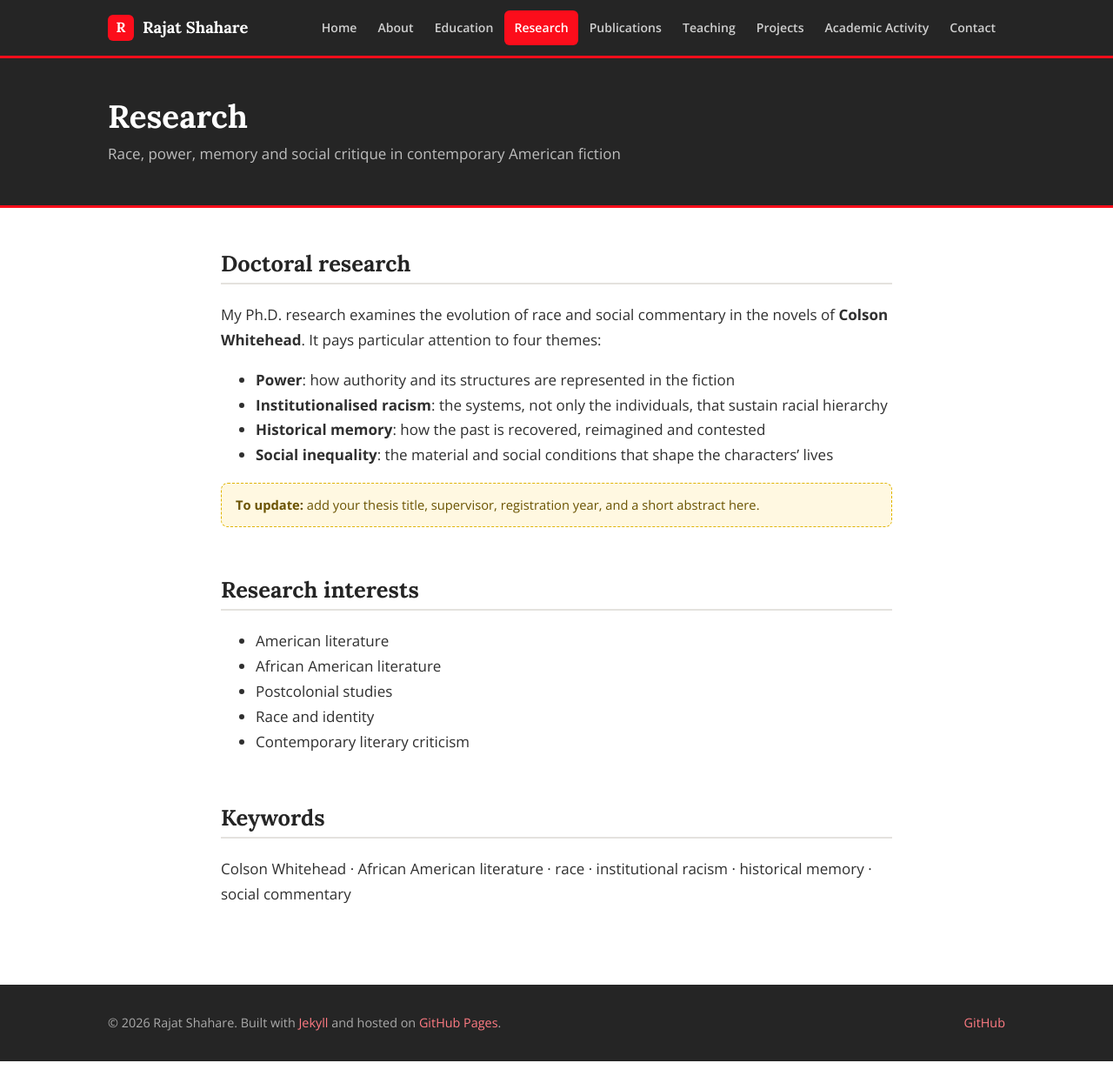
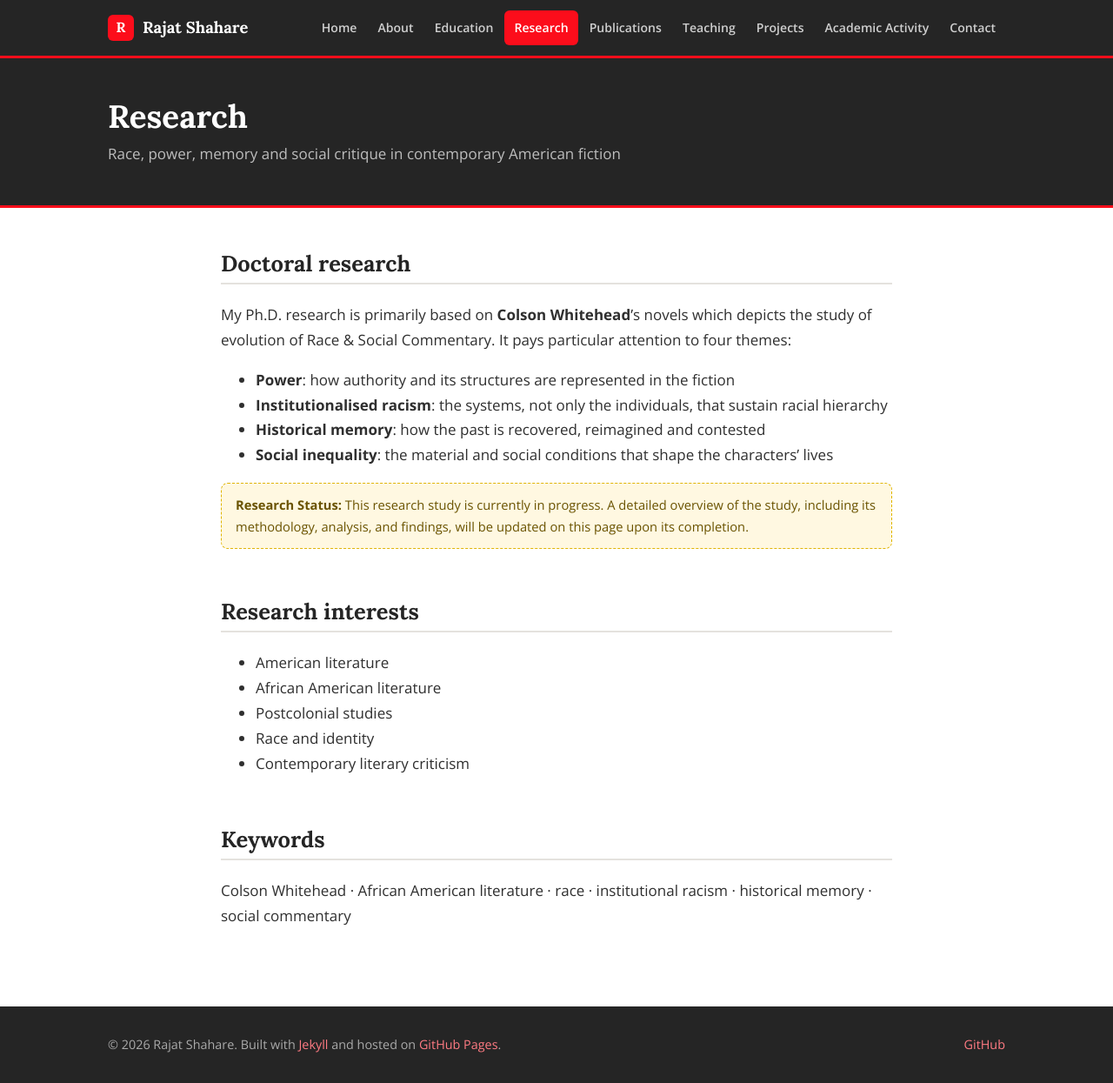
Before and after one commit to therajatshahare/therajatshahare.github.io, a Jekyll site: the page built from research.md, in a window 1280 px wide and 1245 px high. Shown: the whole window at 87% size. Built offline with Jekyll 4.4.1, drawn with Linux system fonts in a browser that asks for light colours.

Commit message:
Update research.md

```diff
--- a/research.md
+++ b/research.md
@@ -6,14 +6,14 @@ permalink: /research/
 ---
 ## Doctoral research
 
-My Ph.D. research examines the evolution of race and social commentary in the novels of **Colson Whitehead**. It pays particular attention to four themes:
+My Ph.D. research is primarily based on **Colson Whitehead**'s novels which depicts the study of evolution of Race & Social Commentary. It pays particular attention to four themes:
 
 - **Power**: how authority and its structures are represented in the fiction
 - **Institutionalised racism**: the systems, not only the individuals, that sustain racial hierarchy
 - **Historical memory**: how the past is recovered, reimagined and contested
 - **Social inequality**: the material and social conditions that shape the characters' lives
 
-<p class="todo"><strong>To update:</strong> add your thesis title, supervisor, registration year, and a short abstract here.</p>
+<p class="todo"><strong>Research Status:</strong> This research study is currently in progress. A detailed overview of the study, including its methodology, analysis, and findings, will be updated on this page upon its completion.</p>
 
 ## Research interests
 
```
